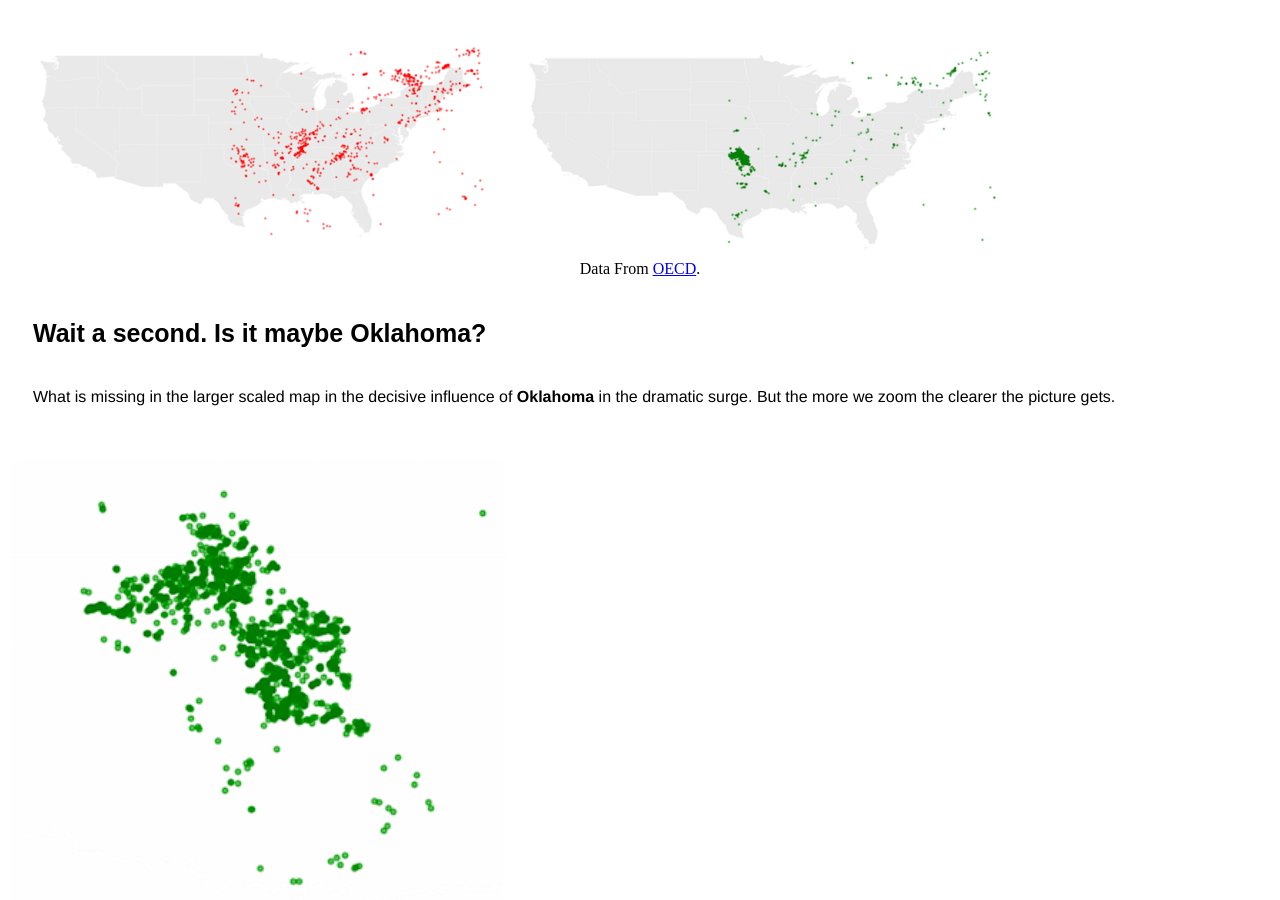
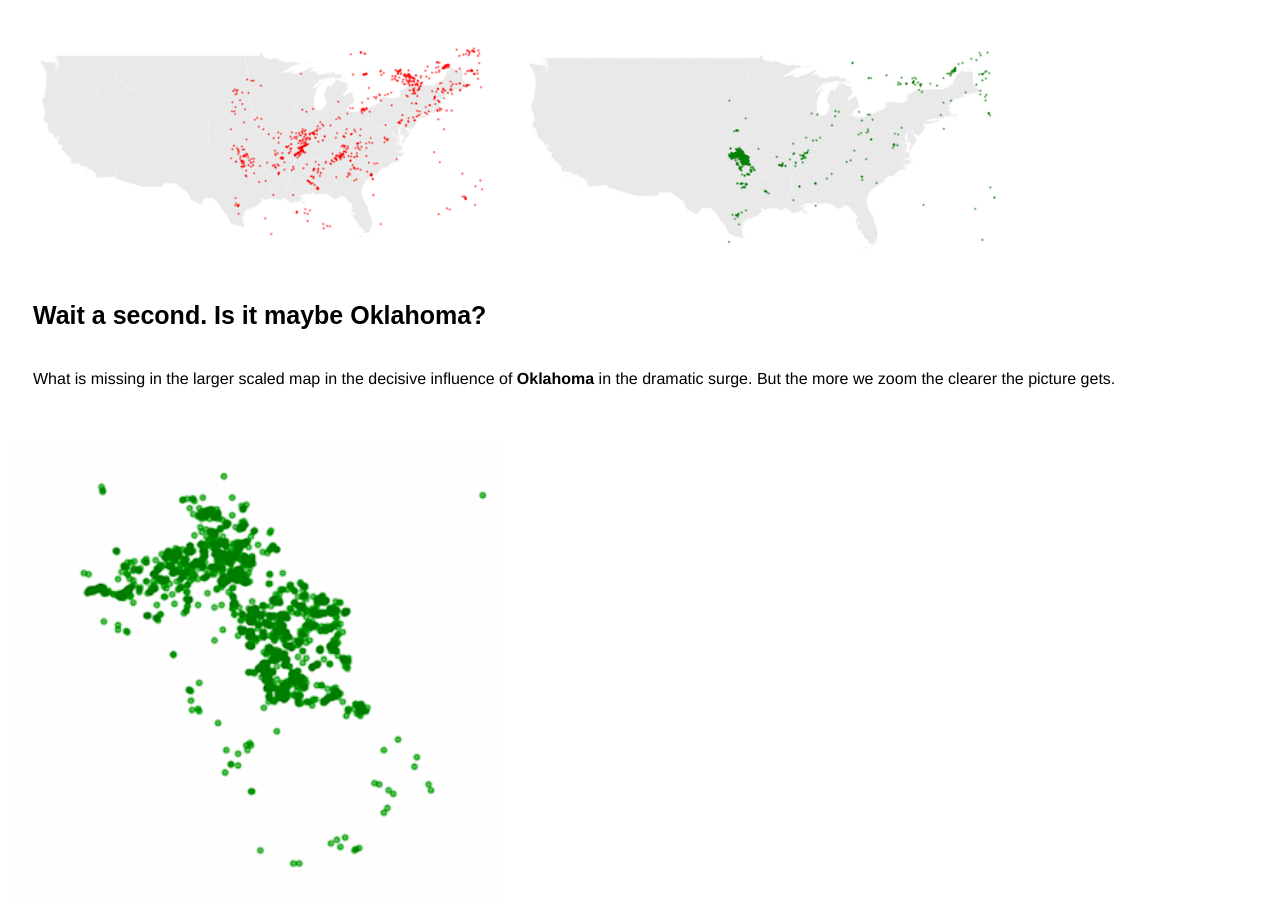
Before and after one commit to chrgavalas/data-projects, a Jekyll site: the page docs/US-Earthquakes/index.html, which Jekyll copies as it is, in a window 1280 px wide and 900 px high, scrolled down 2109 px. Built offline with Jekyll 4.4.1, drawn with Linux system fonts in a browser that asks for light colours.

Commit message:
Earthquakes

```diff
--- a/docs/US-Earthquakes/index.html
+++ b/docs/US-Earthquakes/index.html
@@ -24,7 +24,6 @@
   <div class="story_article">  However when the US map showing the total number of earthquakes in the central and eastern part from 1970 to 2009 is placed side by side with the very same map when it only shows the earthquakes in the current decade, this increase can only be considered as a very well hidden mystery. </div>
   <img src="red-dots.png">
   <img src="green-dots.png">
-  <div> Data From <a href="https://data.oecd.org" target="blank"> OECD</a>. </div>
   <h3 class="title"> Wait a second. Is it maybe Oklahoma? </h3>
   <div class="story_article"> What is missing in the larger scaled map in the decisive influence of <b>Oklahoma</b> in the dramatic surge. But the more we zoom the clearer the picture gets. </div>
   <img src="oklahoma-dots.png">
```
